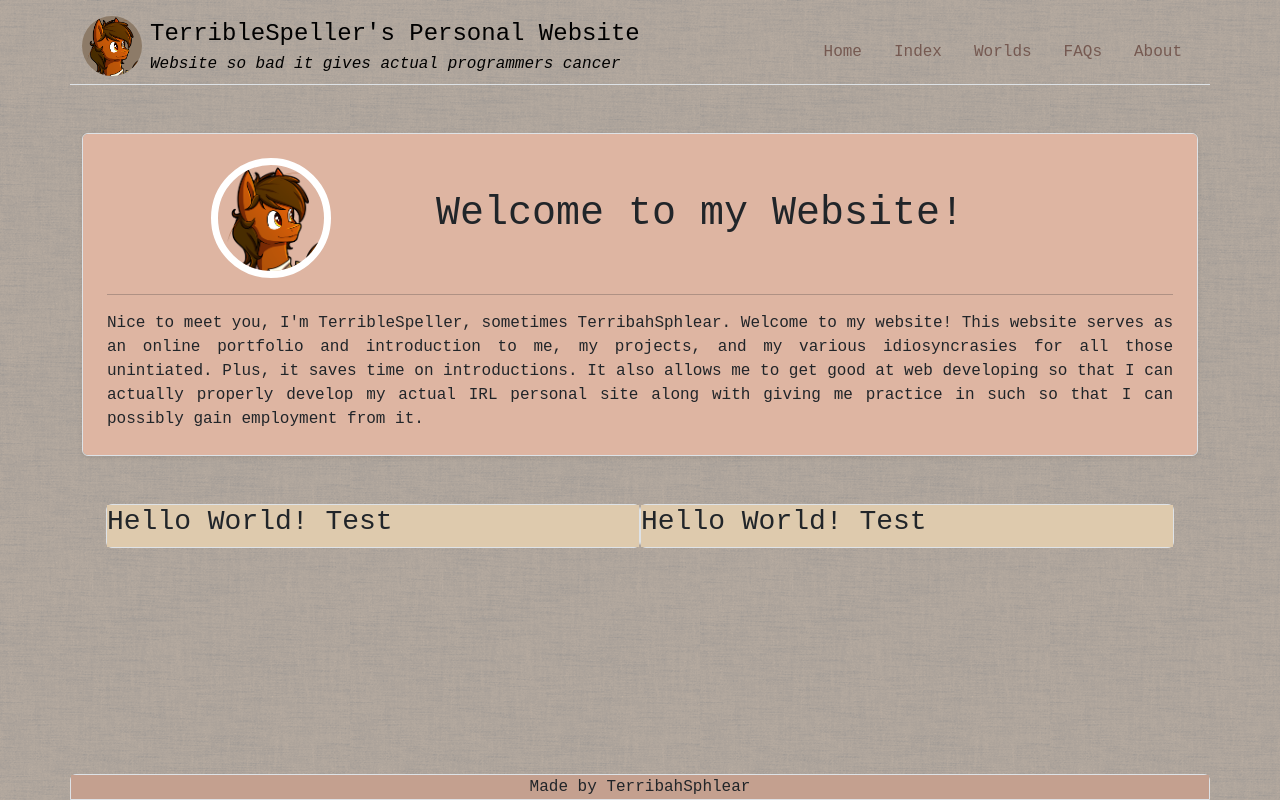
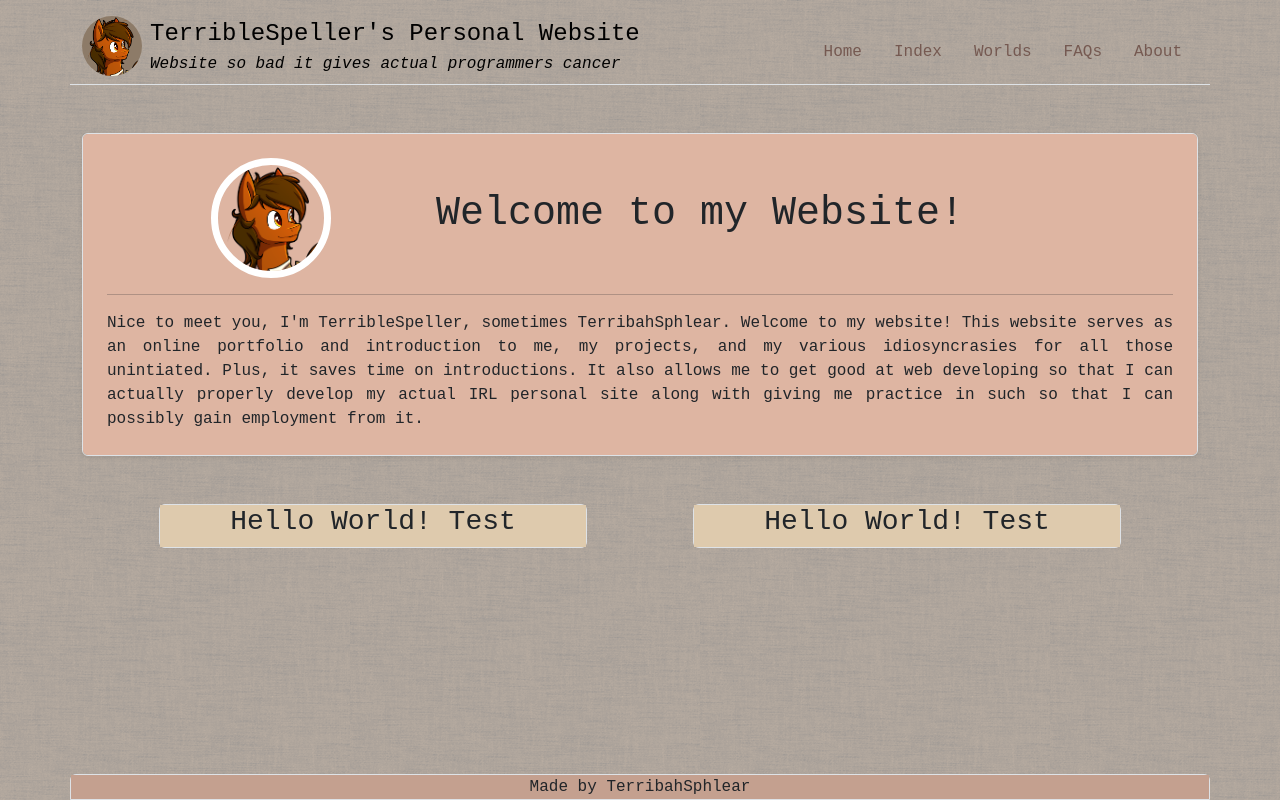
Before and after one commit to TerribleSpeller/website, a React (Create React App) app: page / in a window 1280 px wide. Built offline with nearby package versions, Linux system fonts and the light colour scheme.

Commit message:
Fixed Centring

```diff
--- a/src/components/ContentCard.jsx
+++ b/src/components/ContentCard.jsx
@@ -4,7 +4,7 @@ const ContentCard = () => {
     return(
         <div className="d-flex rounded border card-stuff mx-auto">
             <div className="card-stuff-top mx-auto">
-                <h3>Hello World! Test</h3>
+                <h3 style={{"top": "50%", "left": "50%", "text-align": "center"}}>Hello World! Test</h3>
             </div>
             <div className="card-stuff-bottom">
             </div>
--- a/src/styles.css
+++ b/src/styles.css
@@ -247,12 +247,13 @@ Unique Shit
   border-radius: 25px;
   position: relative;
   background-color: #deb5a2;
-  width: 80%;
+  width: 40%;
 }
 
 .card-stuff-top {
   background-color: #DECAAD;
   width: 100%;
+  position: relative;
 }
 
 .card-stuff-bottom {
```
